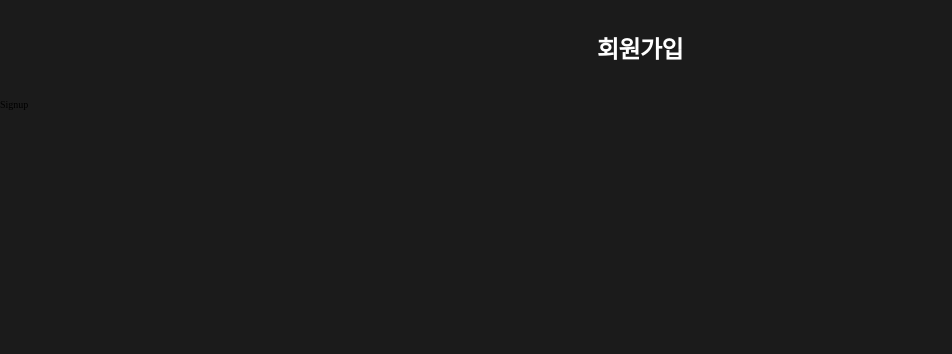
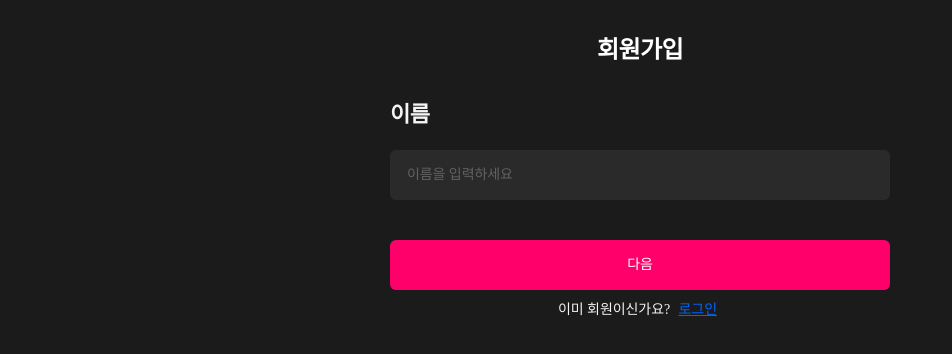
Before and after one commit to imddoy/ChaeHyunKim, a React (Vite) app in the folder week4-user/: page /signup in a window 1280 px wide. Shown: the top 354 px of the page, without its empty margins (0-952 px from the left). Built offline with nearby package versions, Linux system fonts and the light colour scheme.

Commit message:
design: 회원가입 페이지 퍼블리싱

```diff
--- /dev/null
+++ b/week4-user/src/components/signup/SignUpForm.style.ts
@@ -0,0 +1,29 @@
+import { Generators } from "@styles/generator";
+import styled from "styled-components";
+
+export const FormWrapper = styled.div`
+  ${Generators.flexGenerator("column", "start", "start")}
+  gap: 1rem;
+
+  & p {
+    width: 100%;
+
+    color: ${({ theme }) => theme.colors.gray_0};
+    ${({ theme }) => theme.fonts["body2-normal-medi"]};
+    text-align: center;
+    cursor: pointer;
+  }
+`;
+
+export const Title = styled.h1`
+  height: 4rem;
+  color: ${({ theme }) => theme.colors.gray_0};
+  ${({ theme }) => theme.fonts["heading2"]};
+`;
+
+export const SignupBtn = styled.span`
+  color: ${({ theme }) => theme.colors.blue_400};
+  ${({ theme }) => theme.fonts["body2-normal-medi"]};
+  text-decoration: underline;
+  margin: 0.5rem;
+`;
--- /dev/null
+++ b/week4-user/src/components/signup/SignUpForm.tsx
@@ -0,0 +1,28 @@
+import { useNavigate } from "react-router-dom";
+import * as S from "./SignUpForm.style";
+import { ReactNode } from "react";
+
+export interface SignUpFormProps {
+  title: string;
+  children: ReactNode;
+}
+
+const SignUpForm = ({ title, children }: SignUpFormProps) => {
+  const navigate = useNavigate();
+
+  const goLogin = () => {
+    navigate("/login");
+  };
+
+  return (
+    <S.FormWrapper>
+      <S.Title>{title}</S.Title>
+      {children}
+      <p>
+        이미 회원이신가요? <S.SignupBtn onClick={goLogin}>로그인</S.SignupBtn>
+      </p>
+    </S.FormWrapper>
+  );
+};
+
+export default SignUpForm;
--- /dev/null
+++ b/week4-user/src/pages/Signup.style.ts
@@ -0,0 +1,6 @@
+import styled from "styled-components";
+import { Generators } from "@styles/generator";
+
+export const SignupWrapper = styled.div`
+  ${Generators.flexGenerator("column", "center", "center")}
+`;
--- a/week4-user/src/pages/Signup.tsx
+++ b/week4-user/src/pages/Signup.tsx
@@ -1,7 +1,87 @@
-import React from "react";
+import SignUpForm from "@components/signup/SignUpForm";
+import * as S from "./Signup.style";
+import Input from "@components/common/input/Input";
+import { useState } from "react";
+import Button from "@components/common/button/Button";
 
 const Signup = () => {
-  return <div>Signup</div>;
+  const [step, setStep] = useState(1); // 1~3
+  const [name, setName] = useState("");
+  const [password, setPassword] = useState("");
+  const [checkPassword, setCheckPassword] = useState("");
+  const [hobby, setHobby] = useState("");
+  const [buttonText, setButtonText] = useState("다음");
+
+  const handleNameInput = (e: React.ChangeEvent<HTMLInputElement>) => {
+    setName(e.target.value);
+  };
+
+  const handlePasswordInput = (e: React.ChangeEvent<HTMLInputElement>) => {
+    setPassword(e.target.value);
+  };
+
+  const handleCheckPasswordInput = (e: React.ChangeEvent<HTMLInputElement>) => {
+    setCheckPassword(e.target.value);
+  };
+
+  const handleHobbyInput = (e: React.ChangeEvent<HTMLInputElement>) => {
+    setHobby(e.target.value);
+  };
+
+  const nextStep = () => {
+    if (step === 2) {
+      setButtonText("제출");
+    }
+    setStep((prev) => prev + 1);
+  };
+
+  const goSignUp = () => {
+    console.log("가입");
+  };
+
+  return (
+    <S.SignupWrapper>
+      {step === 1 && (
+        <SignUpForm title="이름">
+          <Input
+            value={name}
+            type="text"
+            placeholder="이름을 입력하세요"
+            onChange={handleNameInput}
+          />
+          <Button text={buttonText} onClick={nextStep} />
+        </SignUpForm>
+      )}
+      {step === 2 && (
+        <SignUpForm title="비밀번호">
+          <Input
+            value={password}
+            type="password"
+            placeholder="비밀번호를 입력하세요"
+            onChange={handlePasswordInput}
+          />
+          <Input
+            value={checkPassword}
+            type="password"
+            placeholder="비밀번호를 입력하세요"
+            onChange={handleCheckPasswordInput}
+          />
+          <Button text={buttonText} onClick={nextStep} />
+        </SignUpForm>
+      )}
+      {step === 3 && (
+        <SignUpForm title="취미">
+          <Input
+            value={hobby}
+            type="text"
+            placeholder="취미를 입력하세요"
+            onChange={handleHobbyInput}
+          />
+          <Button text={buttonText} onClick={goSignUp} />
+        </SignUpForm>
+      )}
+    </S.SignupWrapper>
+  );
 };
 
 export default Signup;
```
